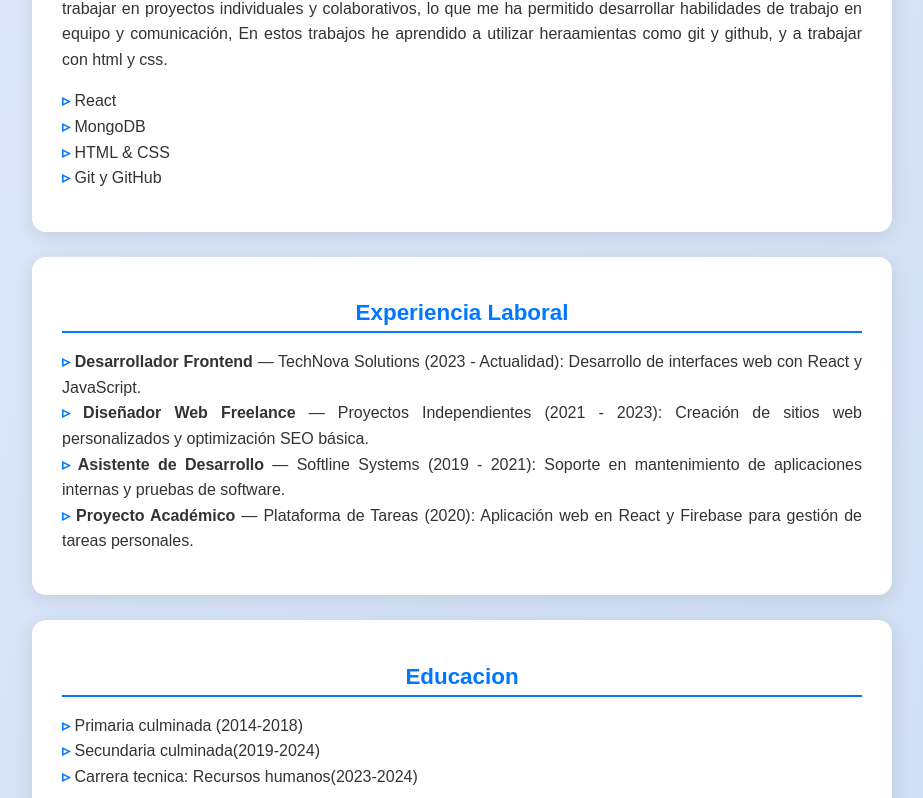
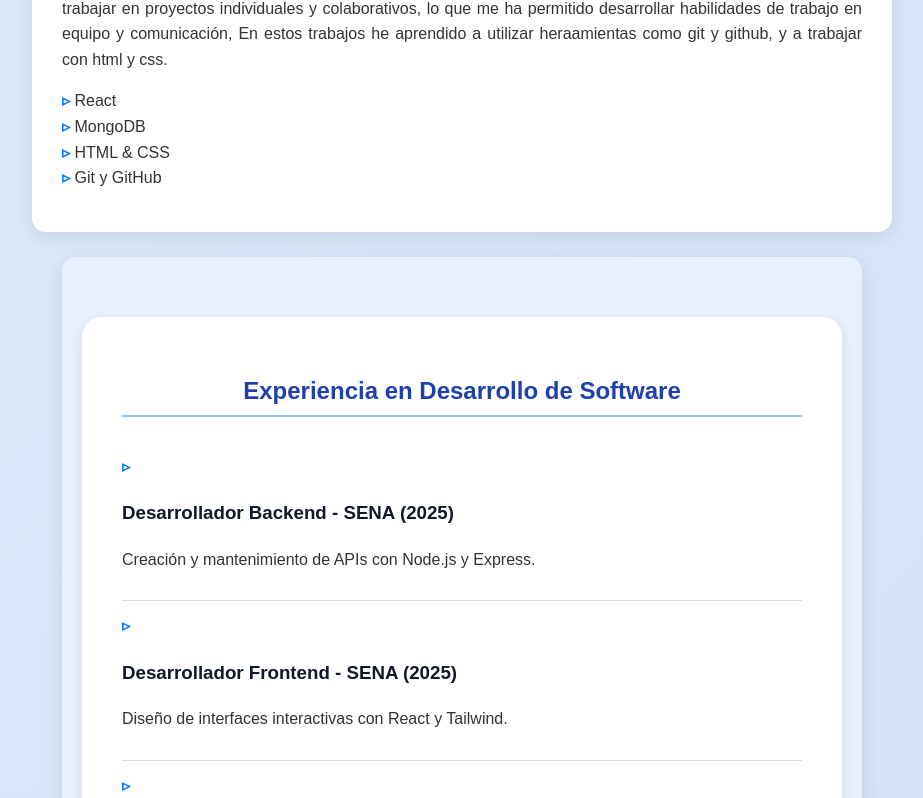
Before and after one commit to AndresBetancurCastaneda/mi-cv-react, a React (Vite) app: page / in a window 1280 px wide. Shown: the part 511-1309 px from the top of the page, without its empty margins (178-1101 px from the left). Built offline with nearby package versions, Linux system fonts and the light colour scheme.

Commit message:
feat: componente Experiencia dinamico con 10 cargos

```diff
--- a/src/components/Skills.jsx
+++ b/src/components/Skills.jsx
@@ -1,15 +1,37 @@
-import React from 'react'
+import react from "react";
 
-export default function Skills() {
+function Experiencia() {
+  const experiencias = [
+    { cargo: "Desarrollador Backend", empresa: "SENA", año: 2025, descripcion: "Creación y mantenimiento de APIs con Node.js y Express." },
+{ cargo: "Desarrollador Frontend", empresa: "SENA", año: 2025, descripcion: "Diseño de interfaces interactivas con React y Tailwind." },
+{ cargo: "Desarrollador Full Stack", empresa: "SENA", año: 2025, descripcion: "Implementación de soluciones completas con MERN Stack." },
+{ cargo: "Desarrollador de Aplicaciones Web", empresa: "SENA", año: 2025, descripcion: "Construcción de sitios dinámicos con JavaScript y frameworks modernos." },
+{ cargo: "Desarrollador de Software Junior", empresa: "SENA", año: 2025, descripcion: "Apoyo en proyectos de desarrollo y corrección de errores." },
+{ cargo: "Desarrollador de APIs", empresa: "SENA", año: 2025, descripcion: "Diseño y documentación de servicios RESTful." },
+{ cargo: "Desarrollador de Aplicaciones Móviles", empresa: "SENA", año: 2025, descripcion: "Creación de apps híbridas con React Native." },
+{ cargo: "Desarrollador de Interfaces", empresa: "SENA", año: 2025, descripcion: "Implementación de componentes reutilizables en React." },
+{ cargo: "Desarrollador de Sistemas", empresa: "SENA", año: 2025, descripcion: "Programación de módulos funcionales para software institucional." },
+{ cargo: "Desarrollador de Software en Práctica", empresa: "SENA", año: 2025, descripcion: "Colaboración en proyectos ágiles con metodologías SCRUM." }
+
+  ];
+
   return (
-    <section>
-      <h2>Experiencia Laboral</h2>
-      <ul>
-        <li><strong>Desarrollador Frontend</strong> — TechNova Solutions (2023 - Actualidad): Desarrollo de interfaces web con React y JavaScript.</li>
-        <li><strong>Diseñador Web Freelance</strong> — Proyectos Independientes (2021 - 2023): Creación de sitios web personalizados y optimización SEO básica.</li>
-        <li><strong>Asistente de Desarrollo</strong> — Softline Systems (2019 - 2021): Soporte en mantenimiento de aplicaciones internas y pruebas de software.</li>
-        <li><strong>Proyecto Académico</strong> — Plataforma de Tareas (2020): Aplicación web en React y Firebase para gestión de tareas personales.</li>
-      </ul>
+    <section className="experiencia-section">
+      <div className="experiencia-card">
+        <h2 className="experiencia-titulo">Experiencia en Desarrollo de Software</h2>
+        <ul className="experiencia-lista">
+          {experiencias.map((exp, index) => (
+            <li key={index} className="experiencia-item">
+              <h3>
+                <strong>{exp.cargo}</strong> - <span className="empresa">{exp.empresa}</span> ({exp.año})
+              </h3>
+              <p>{exp.descripcion}</p>
+            </li>
+          ))}
+        </ul>
+      </div>
     </section>
-  )
+  );
 }
+
+export default Experiencia;
--- a/src/styles.css
+++ b/src/styles.css
@@ -110,3 +110,47 @@ header li {
     font-size: 1.2rem;
   }
 }
+.experiencia-section {
+  background-color: #e8f0fe; /* azul claro suave */
+  min-height: 100vh;
+  padding: 40px 0;
+  display: flex;
+  justify-content: center;
+  align-items: flex-start;
+}
+
+.experiencia-card {
+  background-color: white;
+  border-radius: 20px;
+  box-shadow: 0 4px 12px rgba(0, 0, 0, 0.1);
+  width: 90%;
+  max-width: 800px;
+  padding: 40px;
+  margin: 20px;
+}
+
+.experiencia-titulo {
+  text-align: center;
+  color: #1e40af; /* azul oscuro */
+  font-size: 24px;
+  font-weight: bold;
+  border-bottom: 2px solid #93c5fd;
+  padding-bottom: 10px;
+  margin-bottom: 25px;
+}
+
+.experiencia-lista {
+  list-style: none;
+  padding: 0;
+  margin: 0;
+}
+
+.experiencia-item {
+  border-bottom: 1px solid #ddd;
+  padding: 12px 0;
+}
+
+.experiencia-item h3 {
+  color: #111827;
+  font-size: 1
+}
```
